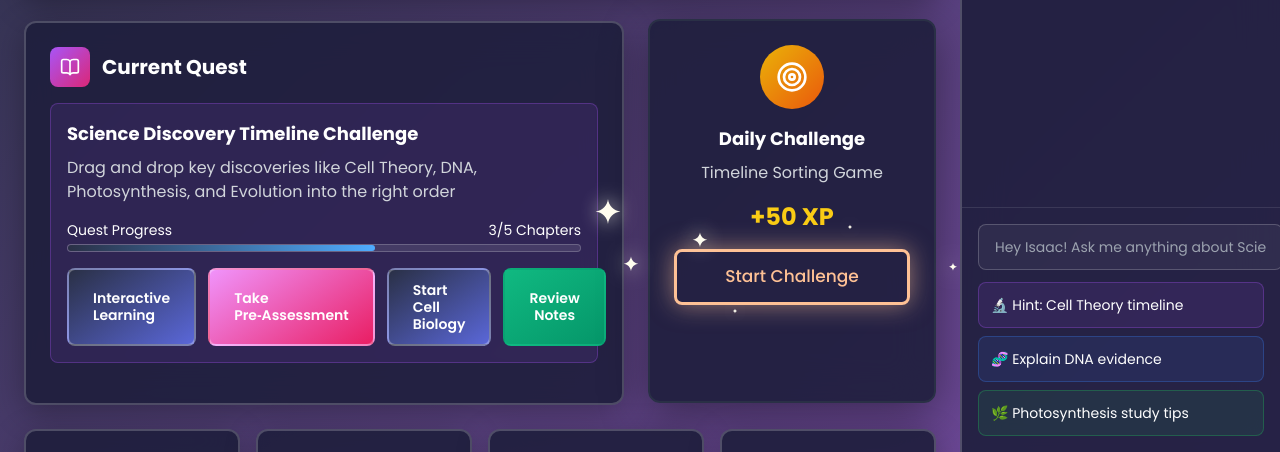
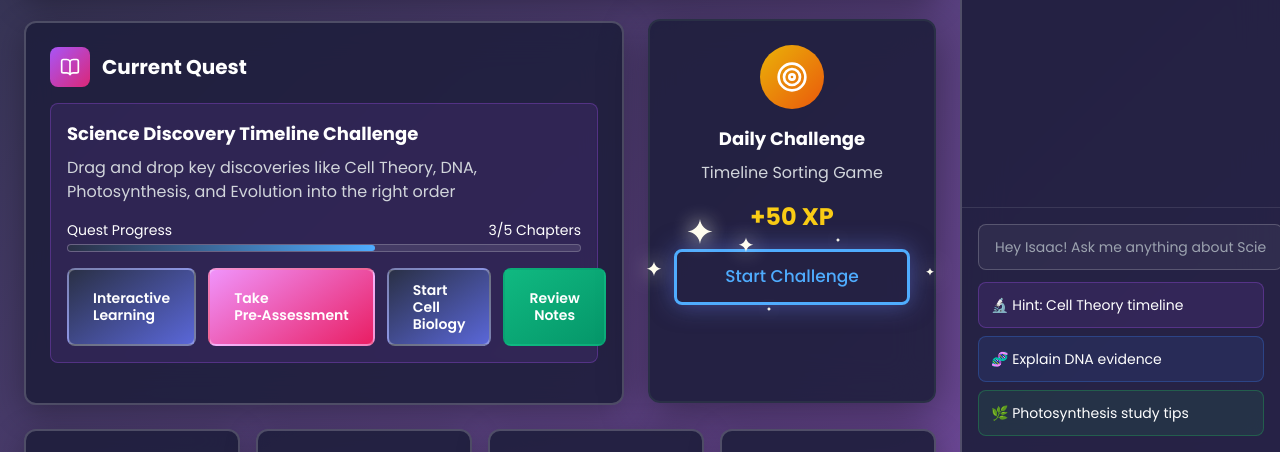
Before and after one commit to temus-hxd/moe-learning-hub, a plain HTML site: page index.html in a window 1280 px wide. In both pictures the pointer is over the link "Start Challenge". Shown: the part 348-800 px from the top of the page. Drawn offline with nearby package versions, Linux system fonts and the light colour scheme.

Commit message:
feat: improve challenge button - reduce star burst distance for subtlety, update colors to match blue/purple theme

```diff
--- a/index.html
+++ b/index.html
@@ -88,13 +88,13 @@
         .challenge-btn {
             position: relative;
             padding: 12px 35px;
-            background: #fec195;
+            background: linear-gradient(135deg, var(--primary-blue), var(--accent-blue));
             font-size: 17px;
             font-weight: 500;
-            color: #181818;
-            border: 3px solid #fec195;
+            color: white;
+            border: 3px solid var(--accent-blue);
             border-radius: 8px;
-            box-shadow: 0 0 0 #fec1958c;
+            box-shadow: 0 0 0 rgba(102, 126, 234, 0.3);
             transition: all 0.3s ease-in-out;
             cursor: pointer;
             text-decoration: none;
@@ -183,9 +183,10 @@
 
         .challenge-btn:hover {
             background: transparent;
-            color: #fec195;
-            box-shadow: 0 0 25px #fec1958c;
+            color: var(--accent-blue);
+            box-shadow: 0 0 25px rgba(102, 126, 234, 0.5);
             text-decoration: none;
+            border-color: var(--accent-blue);
         }
 
         /* Ensure parent containers allow star overflow */
@@ -208,8 +209,8 @@
         }
 
         .challenge-btn:hover .star-1 {
-            top: -80%;
-            left: -30%;
+            top: -40%;
+            left: 10%;
             opacity: 1;
             transform: translate(-50%, -50%) scale(1);
             filter: drop-shadow(0 0 10px #fffdef);
@@ -217,8 +218,8 @@
         }
 
         .challenge-btn:hover .star-2 {
-            top: -25%;
-            left: 10%;
+            top: -15%;
+            left: 30%;
             opacity: 1;
             transform: translate(-50%, -50%) scale(1);
             filter: drop-shadow(0 0 10px #fffdef);
@@ -226,8 +227,8 @@
         }
 
         .challenge-btn:hover .star-3 {
-            top: 120%;
-            left: 25%;
+            top: 115%;
+            left: 40%;
             opacity: 1;
             transform: translate(-50%, -50%) scale(1);
             filter: drop-shadow(0 0 10px #fffdef);
@@ -235,8 +236,8 @@
         }
 
         .challenge-btn:hover .star-4 {
-            top: 30%;
-            left: 120%;
+            top: 40%;
+            left: 110%;
             opacity: 1;
             transform: translate(-50%, -50%) scale(1);
             filter: drop-shadow(0 0 10px #fffdef);
@@ -244,8 +245,8 @@
         }
 
         .challenge-btn:hover .star-5 {
-            top: 25%;
-            left: -20%;
+            top: 35%;
+            left: -10%;
             opacity: 1;
             transform: translate(-50%, -50%) scale(1);
             filter: drop-shadow(0 0 10px #fffdef);
@@ -253,8 +254,8 @@
         }
 
         .challenge-btn:hover .star-6 {
-            top: -50%;
-            left: 75%;
+            top: -25%;
+            left: 70%;
             opacity: 1;
             transform: translate(-50%, -50%) scale(1);
             filter: drop-shadow(0 0 10px #fffdef);
```
